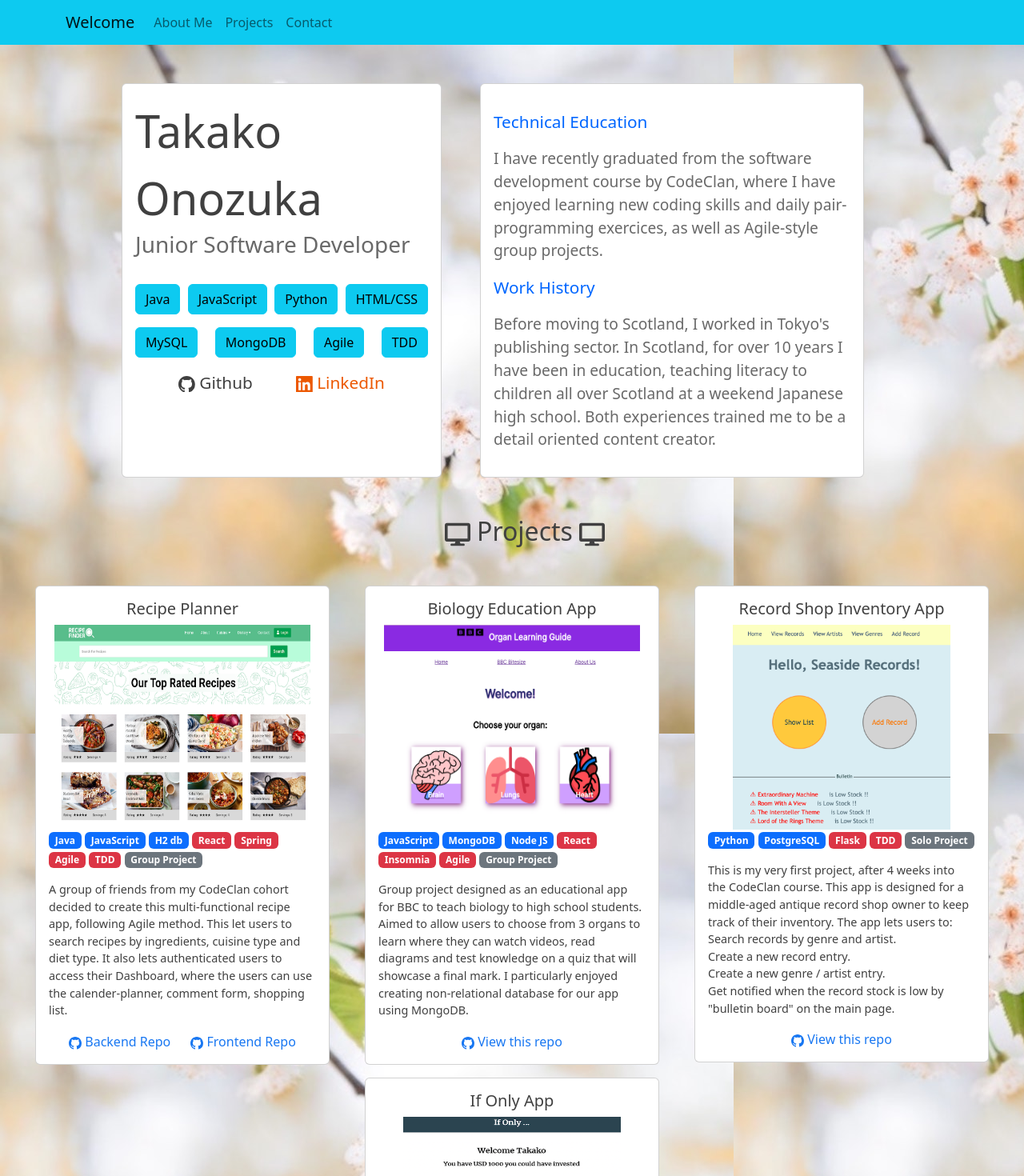
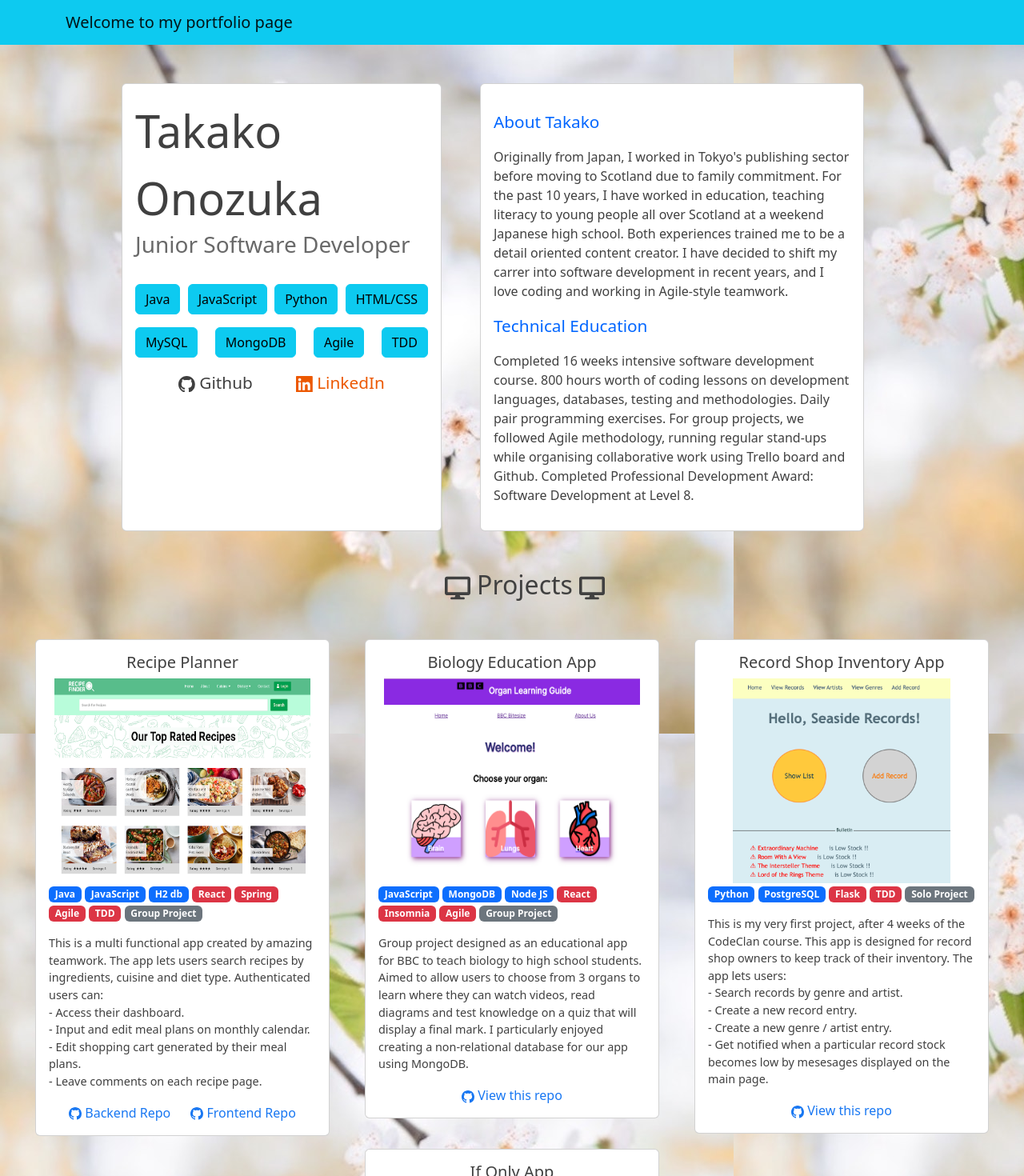
Before and after one commit to taksgarby/portfolio, a React (Create React App) app: page / in a window 1280 px wide. Shown: the top 1470 px of the page at 80% size. Built offline with nearby package versions, Linux system fonts and the light colour scheme.

Commit message:
temporary

```diff
--- a/src/components/AboutMe.js
+++ b/src/components/AboutMe.js
@@ -14,11 +14,9 @@ function AboutMe() {
       <Card.Body>
         {/* <Card.Title >Card Title</Card.Title> */}
         <div class="full-name">Takako Onozuka</div>
-        {/* <Card.Subtitle className="mb-2 text-muted">Card Subtitle</Card.Subtitle> */}
+
         <p class="h3">Junior Software Developer</p>
-        {/* <Card.Text class="skills"> */}
-          {/* Java | JavaScript | Python | HTML | CSS | MySQL | MongoDB */}
-        {/* </Card.Text> */}
+
         <div class="button-container-language">
         <button type="button" class="btn btn-info">Java</button>
         <button type="button" class="btn btn-info">JavaScript</button>
@@ -31,12 +29,7 @@ function AboutMe() {
         <button type="button" class="btn btn-info">Agile</button>
         <button type="button" class="btn btn-info">TDD</button>
         </div>
-        {/* <Button style={{ width: '5rem', height: '2rem'}} className="m-2">Java</Button>
-        <Button>JavaScript</Button>
-        <Button>Python</Button>
-        <Button>MySQL</Button>
-        <Button>MongoDB</Button>
-        <Button>Agile</Button> */}
+
         <div class="link-container">
 
         <Card.Link class="github-link" href="https://github.com/taksgarby" target="_blank">
@@ -54,29 +47,25 @@ function AboutMe() {
           <p class="aboutme-texts">
 
             </p>
+
+            <p class="aboutme-headline">
+                About Takako
+            </p>
+            <p class="aboutme-texts">
+                Originally from Japan, I worked in Tokyo's publishing sector before moving to Scotland due to family commitment.
+                For the past 10 years, I have worked in education, teaching literacy to young people all over
+                Scotland at a weekend Japanese high school. Both experiences trained me to be a detail oriented content creator.
+                I have decided to shift my carrer into software development in recent years, and I love coding and working in Agile-style teamwork.            </p>
             <p class="aboutme-headline">
                 Technical Education
             </p>
             <p class="aboutme-texts">
-                I have recently graduated from the software development course by
-                CodeClan, where I have enjoyed learning new coding skills and daily pair-programming exercices,
-                as well as Agile-style group projects.
+            Completed 16 weeks intensive software development course.
+            800 hours worth of coding lessons on development languages, databases, testing and methodologies.
+            Daily pair programming exercises. For group projects, we followed Agile methodology,
+            running regular stand-ups while organising collaborative work using Trello board and Github.
+            Completed Professional Development Award: Software Development at Level 8.
             </p>
-            <p class="aboutme-headline">
-                Work History
-            </p>
-            <p class="aboutme-texts">
-                Before moving to Scotland, I worked in Tokyo's publishing sector.
-                In Scotland, for over 10 years I have been in education, teaching literacy to children all over
-                Scotland at a weekend Japanese high school. Both experiences trained me to be a detail oriented content creator.
-            </p>
-          {/* <Card.Subtitle className="mb-2 text-muted">Card Subtitle</Card.Subtitle>
-          <Card.Text>
-            Some quick example text to build on the card title and make up the
-            bulk of the card's content.
-          </Card.Text>s
-          <Card.Link href="#">Card Link</Card.Link>
-          <Card.Link href="#">Another Link</Card.Link> */}
              </div>
         </Card.Body>
       </Card>
--- a/src/components/NavBar.js
+++ b/src/components/NavBar.js
@@ -1,7 +1,7 @@
 import Container from 'react-bootstrap/Container';
 import Nav from 'react-bootstrap/Nav';
 import Navbar from 'react-bootstrap/Navbar';
-
+import './components.css';
 
 const NavBar = () => {
 
@@ -9,12 +9,12 @@ const NavBar = () => {
         <>
           <Navbar bg="info" variant="light">
             <Container>
-              <Navbar.Brand href="#welcome">Welcome</Navbar.Brand>
-              <Nav className="me-auto">
+              <Navbar.Brand class="nav-text" >Welcome to my portfolio page</Navbar.Brand>
+              {/* <Nav className="me-auto">
                 <Nav.Link href="#aboutme">About Me</Nav.Link>
                 <Nav.Link href="#projects">Projects</Nav.Link>
                 <Nav.Link href="#contact">Contact</Nav.Link>
-              </Nav>
+              </Nav> */}
             </Container>
           </Navbar>
 
--- a/src/components/ProjectIfOnly.js
+++ b/src/components/ProjectIfOnly.js
@@ -44,7 +44,7 @@ function ProjectIfOnly() {
       <Card.Text class="project-text">
        This is my post-CodeClan project that is being developed. Humour and regret are the main themes of this app.
        This app lets users to see how much profit they could have made in the last five years, had they made the right choice at the right time.
-       The would-have-been profit is calculated by the hightest and lowest point of the chosen stock, within users' would-have-been budget.
+       The would-have-been profit is calculated by the highest and lowest point of the chosen stock, within users' would-have-been budget.
 
         </Card.Text>
        <div class="repo-container">
--- a/src/components/ProjectOrgan.js
+++ b/src/components/ProjectOrgan.js
@@ -41,7 +41,7 @@ function ProjectOrgan() {
       Group project designed as an educational app for BBC to
       teach biology to high school students. Aimed to allow users to choose
       from 3 organs to learn where they can watch videos, read diagrams and test
-      knowledge on a quiz that will showcase a final mark. I particularly enjoyed creating non-relational database
+      knowledge on a quiz that will display a final mark. I particularly enjoyed creating a non-relational database
       for our app using MongoDB.
 
         </Card.Text>
--- a/src/components/ProjectRecipe.js
+++ b/src/components/ProjectRecipe.js
@@ -41,10 +41,12 @@ function ProjectRecipe() {
       </Badge>{' '}
       </div>
       <Card.Text class="project-text">
-        A group of friends from my CodeClan cohort decided to create this multi-functional recipe app, following Agile method.
-        This let users to search recipes by ingredients, cuisine type and diet type. It also lets authenticated users to access their Dashboard,
-        where the users can use the calender-planner, comment form, shopping list.
-
+       This is a multi functional app created by amazing teamwork. The app lets users
+       search recipes by ingredients, cuisine and diet type. Authenticated users can: <br/>
+      - Access their dashboard.<br/>
+      - Input and edit meal plans on monthly calendar.<br/>
+      - Edit shopping cart generated by their meal plans.<br/>
+      - Leave comments on each recipe page.  <br/>
         </Card.Text>
         <div class="repo-container">
         <Card.Link class="github-link-sm" href="https://github.com/taksgarby/Recipe_Generator_Back_End" target="_blank">
--- a/src/components/ProjectRecord.js
+++ b/src/components/ProjectRecord.js
@@ -35,13 +35,13 @@ function ProjectRecord() {
 
       </div>
       <Card.Text class="project-text">
-      This is my very first project, after 4 weeks into the CodeClan course.
-        This app is designed for a middle-aged antique record shop owner to keep track of their inventory.
-        The app lets users to:<br/>
-        Search records by genre and artist.<br/>
-        Create a new record entry.<br/>
-        Create a new genre / artist entry. <br/>
-        Get notified when the record stock is low by "bulletin board" on the main page.
+      This is my very first project, after 4 weeks of the CodeClan course.
+        This app is designed for record shop owners to keep track of their inventory.
+        The app lets users:<br/>
+        - Search records by genre and artist.<br/>
+        - Create a new record entry.<br/>
+        - Create a new genre / artist entry. <br/>
+        - Get notified when a particular record stock becomes low by mesesages displayed on the main page.
         </Card.Text>
         <div class="repo-container">
         <Card.Link class="github-link-sm" href="https://github.com/taksgarby/record_shop_project_new" target="_blank">
--- a/src/components/components.css
+++ b/src/components/components.css
@@ -67,6 +67,10 @@
 }
 
 .aboutme-texts {
-    color: #696969;
-    font-size: 1.2rem;
+    color: #404040;
+    font-size: 1rem;
 }
+
+.nav-text {
+    text-align: right;
+}
```
